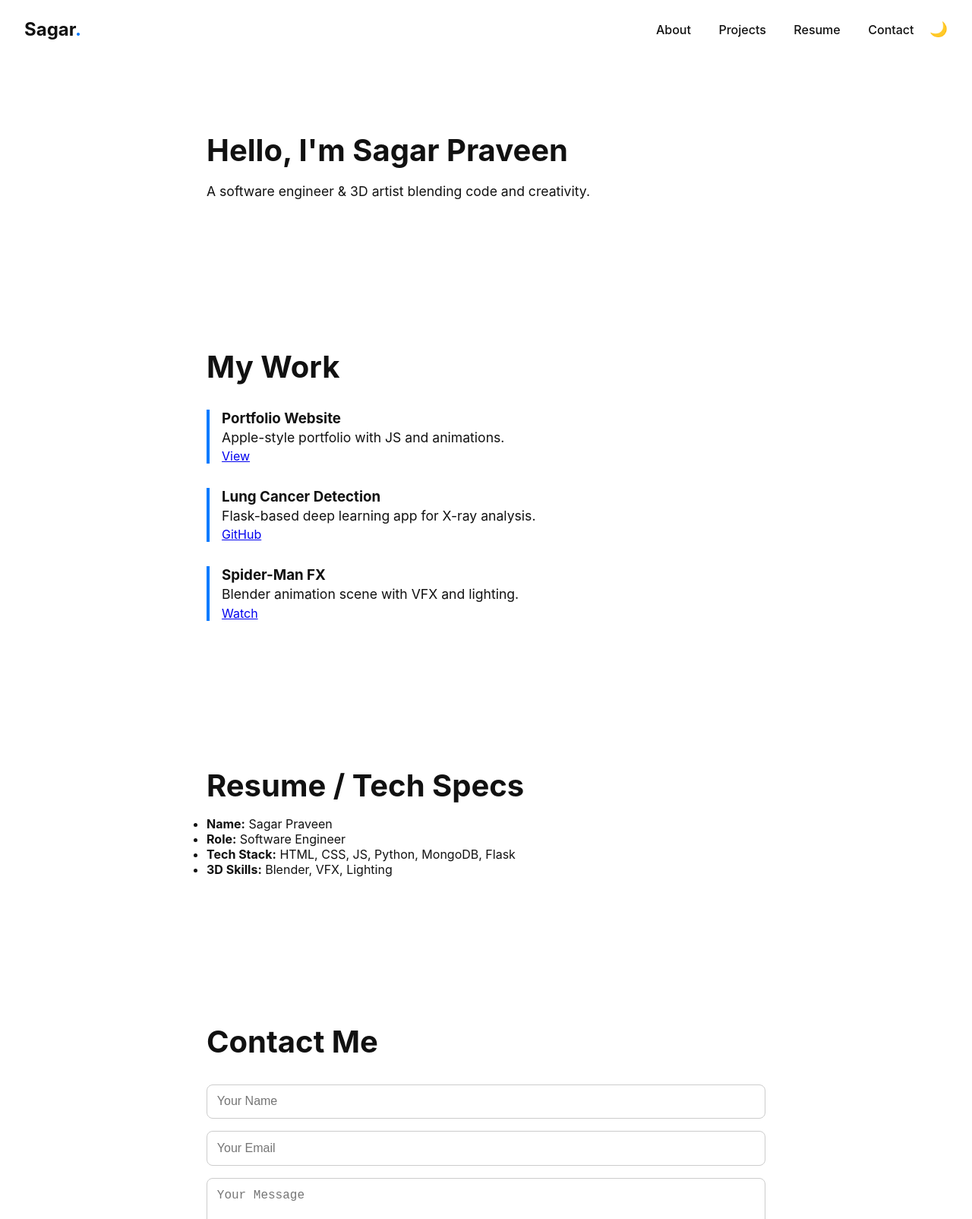
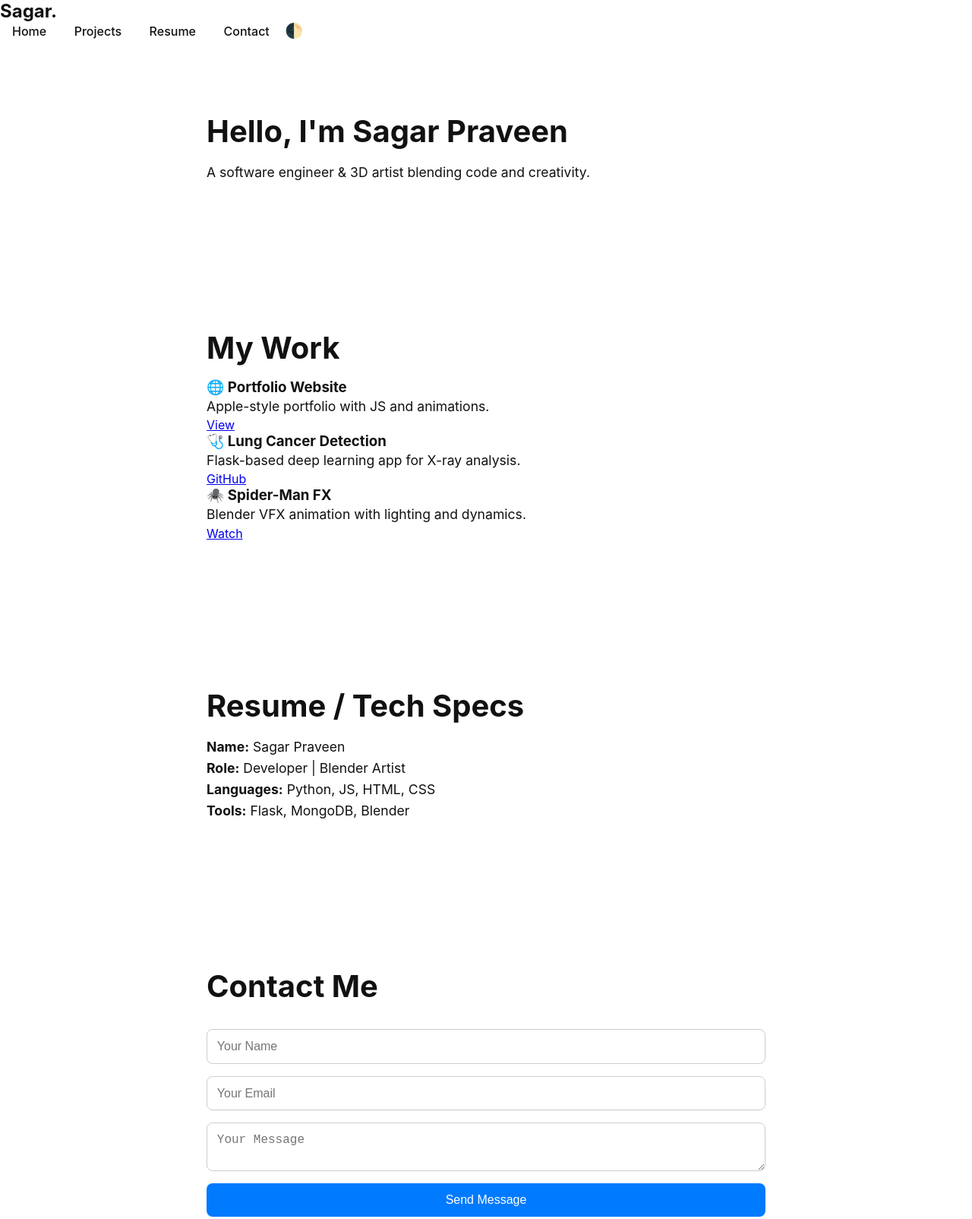
Before and after one commit to sagar00praveen/my-portfolio-project, a plain HTML site: page frontend/index.html in a window 1280 px wide. Shown: the top 1604 px of the page at 76% size. Drawn offline with Linux system fonts and the light colour scheme.

Commit message:
Update index.html

```diff
--- a/frontend/index.html
+++ b/frontend/index.html
@@ -3,79 +3,78 @@
 <head>
   <meta charset="UTF-8" />
   <meta name="viewport" content="width=device-width, initial-scale=1.0" />
-  <title>Sagar | Portfolio</title>
+  <title>Sagar Praveen | Developer & 3D Artist</title>
   <link rel="stylesheet" href="style.css" />
+  <script src="script.js" defer></script>
 </head>
 <body>
-
-  <!-- Navigation -->
-  <header class="navbar">
-    <div class="logo">Sagar<span>.</span></div>
+  <header>
+    <div class="logo">Sagar.</div>
     <nav>
-      <a href="#home">About</a>
+      <a href="#home">Home</a>
       <a href="#projects">Projects</a>
       <a href="#resume">Resume</a>
       <a href="#contact">Contact</a>
-      <button id="theme-toggle">🌙</button>
+      <button id="themeToggle">🌓</button>
     </nav>
   </header>
 
-  <!-- Hero Section -->
   <section id="home" class="section">
-    <h1>Hello, I'm Sagar Praveen</h1>
+    <div class="content fade-in">
+      <h1>Hello, I'm <span>Sagar Praveen</span></h1>
       <p>A software engineer & 3D artist blending code and creativity.</p>
-  </section>
-
-  <!-- Projects -->
-  <section id="projects" class="section">
-    <h2>My Work</h2>
-
-    <div class="project">
-      <h3>Portfolio Website</h3>
-      <p>Apple-style portfolio with JS and animations.</p>
-      <a href="#">View</a>
-    </div>
-
-    <div class="project">
-      <h3>Lung Cancer Detection</h3>
-      <p>Flask-based deep learning app for X-ray analysis.</p>
-      <a href="https://github.com/sagar00praveen">GitHub</a>
-    </div>
-
-    <div class="project">
-      <h3>Spider-Man FX</h3>
-      <p>Blender animation scene with VFX and lighting.</p>
-      <a href="#">Watch</a>
     </div>
   </section>
 
-  <!-- Resume -->
-  <section id="resume" class="section">
-    <h2>Resume / Tech Specs</h2>
-    <ul>
-      <li><strong>Name:</strong> Sagar Praveen</li>
-      <li><strong>Role:</strong> Software Engineer</li>
-      <li><strong>Tech Stack:</strong> HTML, CSS, JS, Python, MongoDB, Flask</li>
-      <li><strong>3D Skills:</strong> Blender, VFX, Lighting</li>
-    </ul>
+  <section id="projects" class="section">
+    <div class="content fade-up">
+      <h2>My Work</h2>
+
+      <div class="card">
+        <h3>🌐 Portfolio Website</h3>
+        <p>Apple-style portfolio with JS and animations.</p>
+        <a href="#" target="_blank">View</a>
+      </div>
+
+      <div class="card">
+        <h3>🩺 Lung Cancer Detection</h3>
+        <p>Flask-based deep learning app for X-ray analysis.</p>
+        <a href="https://github.com/sagar00praveen" target="_blank">GitHub</a>
+      </div>
+
+      <div class="card">
+        <h3>🕷️ Spider-Man FX</h3>
+        <p>Blender VFX animation with lighting and dynamics.</p>
+        <a href="#" target="_blank">Watch</a>
+      </div>
+    </div>
   </section>
 
-  <!-- Contact -->
+  <section id="resume" class="section">
+    <div class="content fade-up">
+      <h2>Resume / Tech Specs</h2>
+      <p><strong>Name:</strong> Sagar Praveen</p>
+      <p><strong>Role:</strong> Developer | Blender Artist</p>
+      <p><strong>Languages:</strong> Python, JS, HTML, CSS</p>
+      <p><strong>Tools:</strong> Flask, MongoDB, Blender</p>
+    </div>
+  </section>
+
   <section id="contact" class="section">
+    <div class="content fade-up">
       <h2>Contact Me</h2>
       <form id="contactForm">
         <input type="text" id="name" placeholder="Your Name" required />
         <input type="email" id="email" placeholder="Your Email" required />
-      <textarea id="message" placeholder="Your Message" rows="5" required></textarea>
+        <textarea id="message" placeholder="Your Message" required></textarea>
         <button type="submit">Send Message</button>
-      <p id="formStatus"></p>
       </form>
+      <div id="feedback" class="feedback"></div>
+    </div>
   </section>
 
   <footer>
-    <p>© 2025 Sagar Praveen. All rights reserved.</p>
+    <p>© 2025 Sagar Praveen</p>
   </footer>
-
-  <script src="script.js"></script>
 </body>
 </html>
```
Lines whose indentation alone changed are shown as unchanged.
